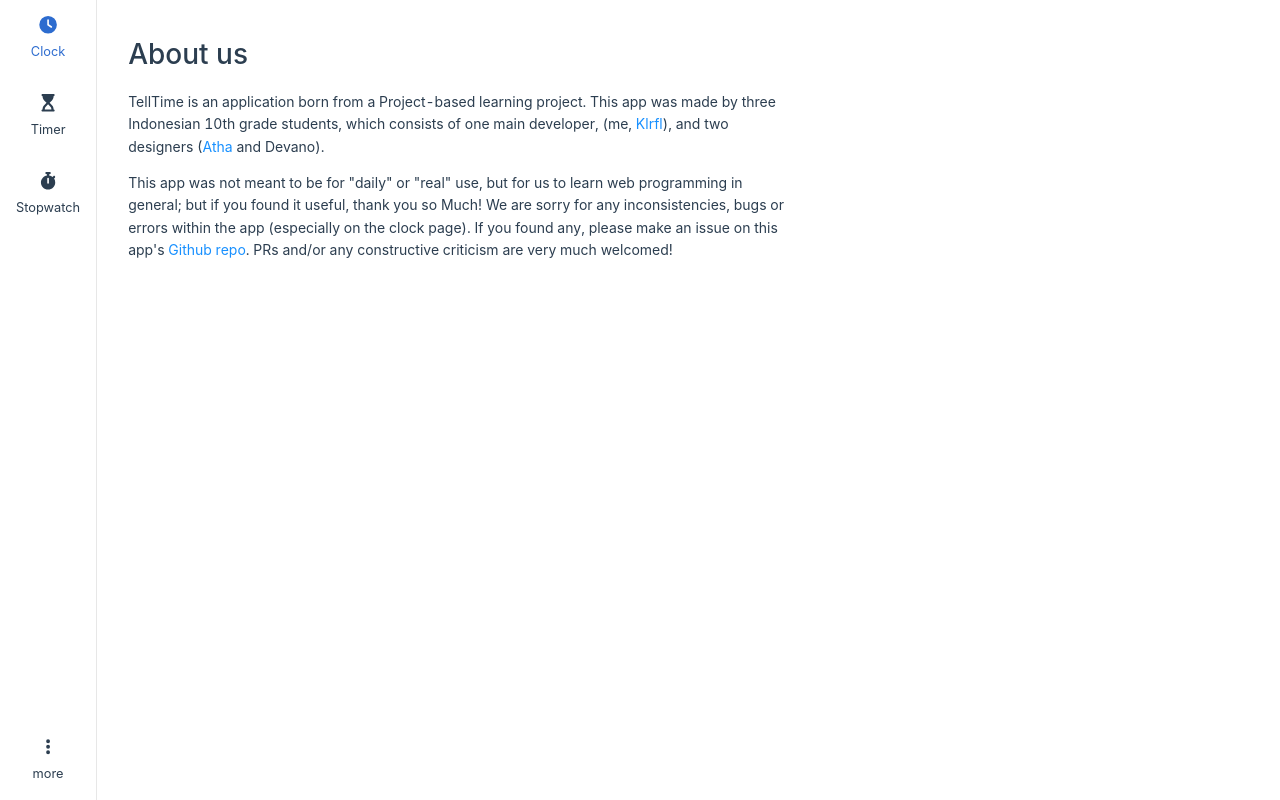
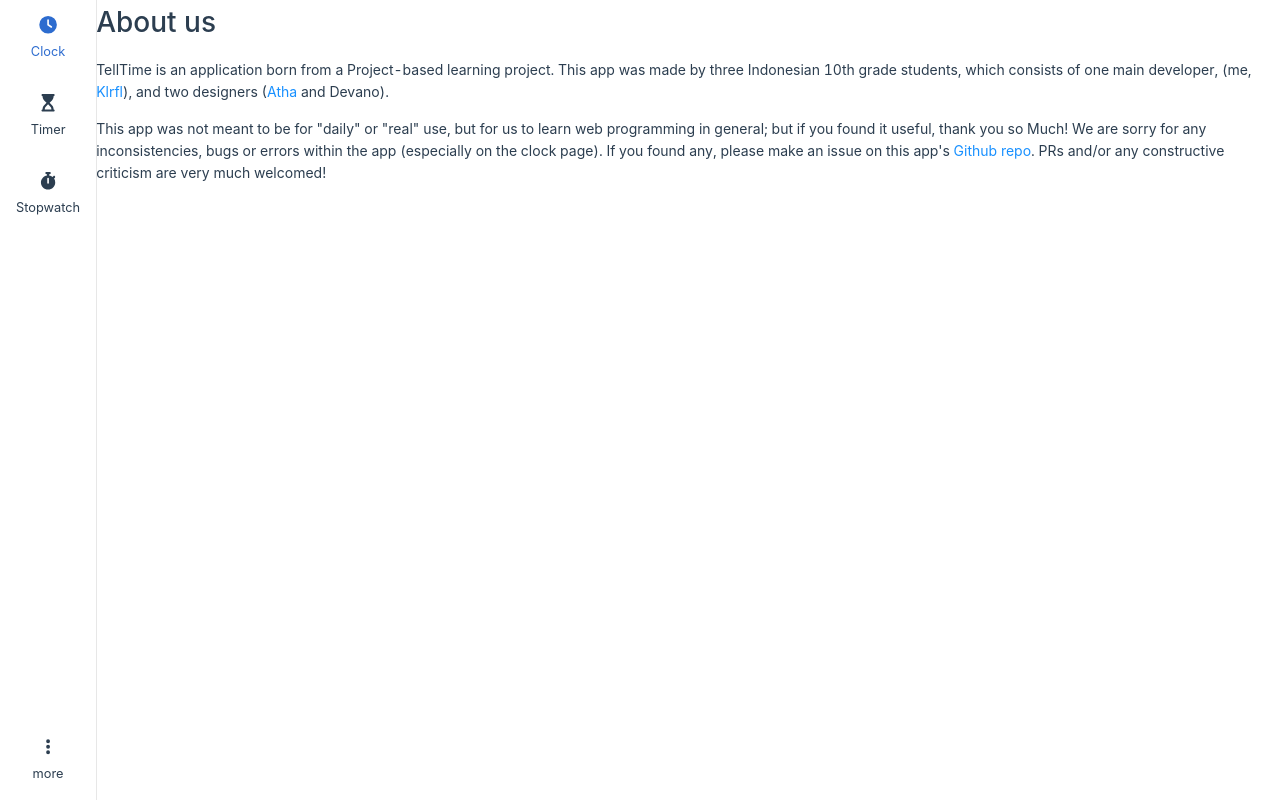
Before and after one commit to Klrfl/TellTime, a Vue app: page /about-us in a window 1280 px wide. Built offline with nearby package versions, Linux system fonts and the light colour scheme.

Commit message:
fix transitions and layout

```diff
--- a/src/App.vue
+++ b/src/App.vue
@@ -26,6 +26,7 @@ onMounted(() => {
   min-height: 100vh;
   display: flex;
   flex-direction: column;
+  overflow: hidden;
 }
 
 nav {
@@ -37,9 +38,12 @@ nav {
   transition: opacity 500ms, transform 500ms;
 }
 
-.slide-enter-from,
+.slide-enter-from {
+  opacity: 0;
+  transform: translateY(80%);
+}
+
 .slide-leave-to {
-  opacity: 0;
   transform: translateY(-80%);
 }
 
--- a/src/layouts/ContentOnly.vue
+++ b/src/layouts/ContentOnly.vue
@@ -6,11 +6,6 @@
 
 <style>
 main {
-  padding: 2rem;
   flex-grow: 1;
 }
-
-p {
-  max-width: 75ch;
-}
 </style>
```
